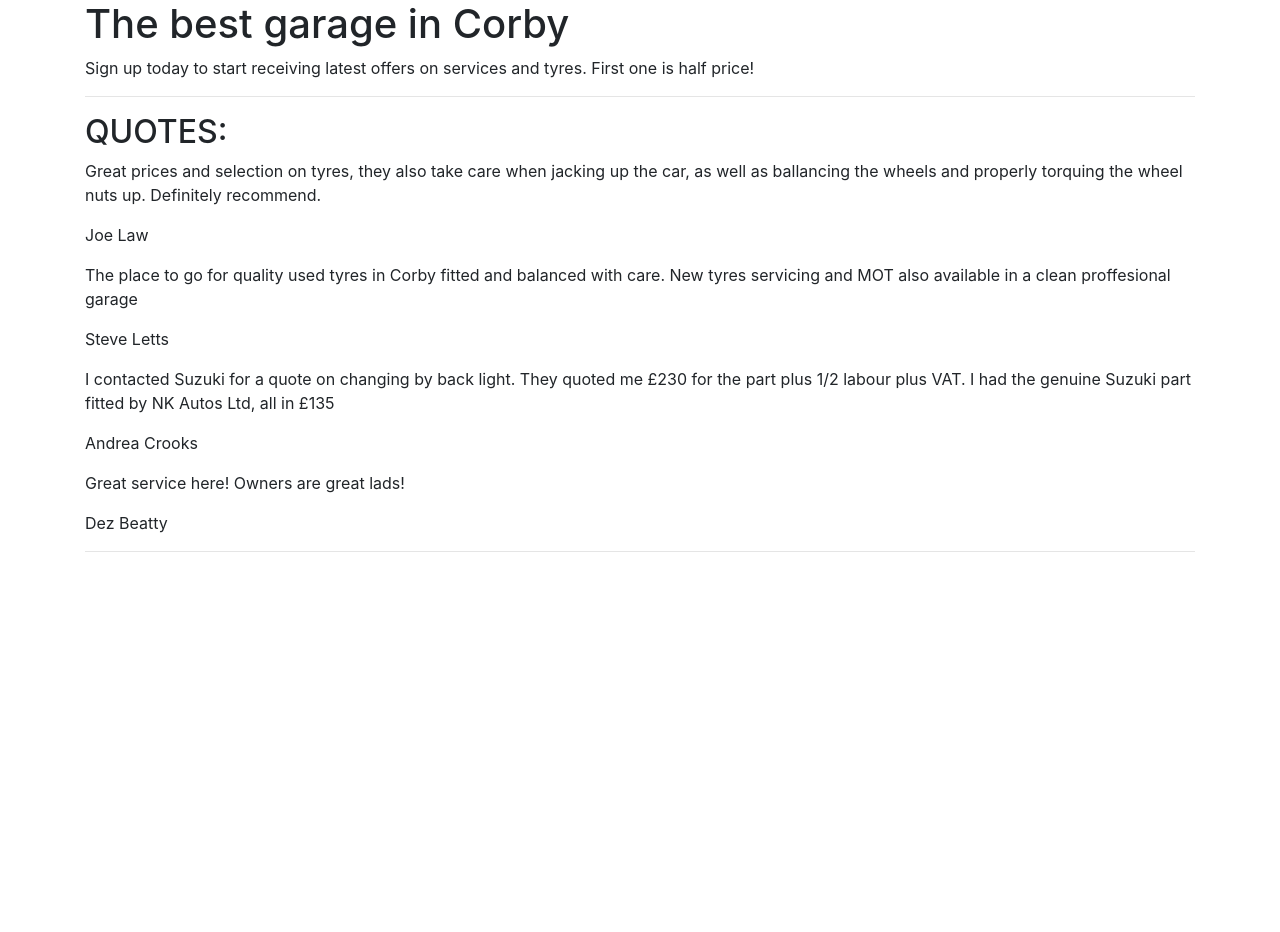
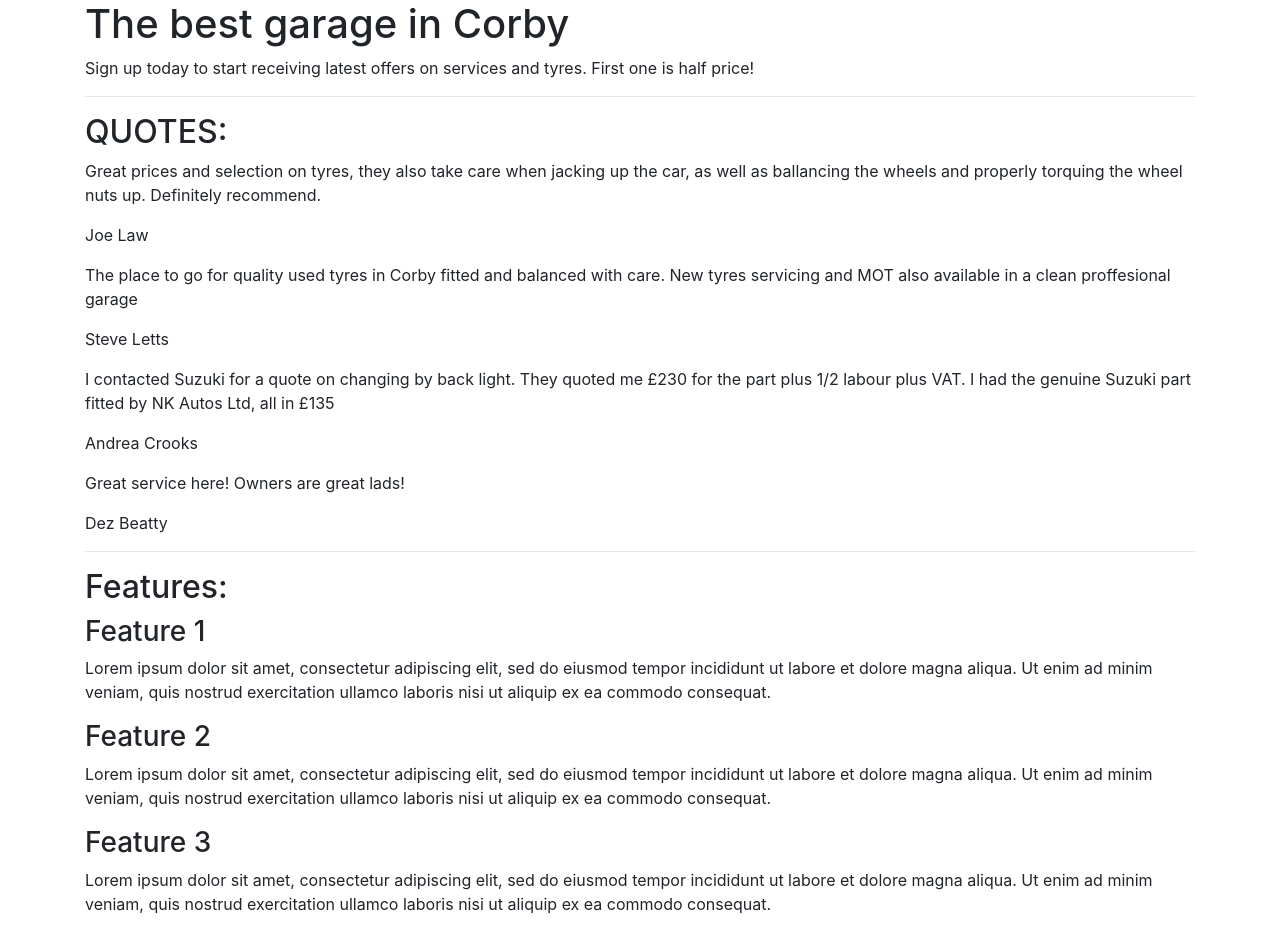
Before and after one commit to JoGorska/garage-bootstrap, a plain HTML site: page index.html in a window 1280 px wide. Before the commit the page ends 800 px from the top, so only its background shows below. Drawn offline with nearby package versions, Linux system fonts and the light colour scheme.

Commit message:
Add features section with placeholder text

```diff
--- a/index.html
+++ b/index.html
@@ -42,6 +42,23 @@
         </section>
         <!-- /.quotes -->
         <hr>
+        <!-- Features -->
+        <section class="features">
+            <h2>Features:</h2>
+            <div class="feature">
+                <h3>Feature 1</h3>
+                <p>Lorem ipsum dolor sit amet, consectetur adipiscing elit, sed do eiusmod tempor incididunt ut labore et dolore magna aliqua. Ut enim ad minim veniam, quis nostrud exercitation ullamco laboris nisi ut aliquip ex ea commodo consequat.</p>
+            </div>
+            <div class="feature">
+                <h3>Feature 2</h3>
+                <p>Lorem ipsum dolor sit amet, consectetur adipiscing elit, sed do eiusmod tempor incididunt ut labore et dolore magna aliqua. Ut enim ad minim veniam, quis nostrud exercitation ullamco laboris nisi ut aliquip ex ea commodo consequat.</p>
+            </div>
+            <div class="feature">
+                <h3>Feature 3</h3>
+                <p>Lorem ipsum dolor sit amet, consectetur adipiscing elit, sed do eiusmod tempor incididunt ut labore et dolore magna aliqua. Ut enim ad minim veniam, quis nostrud exercitation ullamco laboris nisi ut aliquip ex ea commodo consequat.</p>
+            </div>
+        </section>
+        <!-- /.features -->
 
     </article>
 
```
